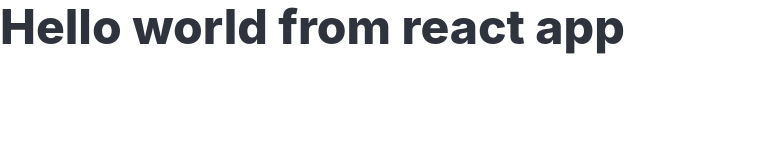
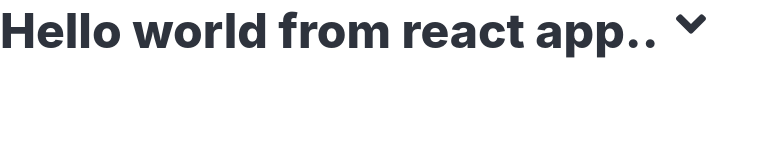
Before and after one commit to empyrean-sama/kanbanPlus-todo, a React (Vite) app: page / in a window 1280 px wide. Shown: the top 160 px of the page, without its empty margins (0-767 px from the left). Built offline with nearby package versions, Linux system fonts and the light colour scheme.

Commit message:
feat: Add new dependency, react-icons

```diff
--- a/package.json
+++ b/package.json
@@ -15,6 +15,7 @@
     "@types/react-dom": "^18.3.1",
     "bulma": "^1.0.2",
     "react": "^18.3.1",
-    "react-dom": "^18.3.1"
+    "react-dom": "^18.3.1",
+    "react-icons": "^5.3.0"
   }
 }
--- a/src/components/App.tsx
+++ b/src/components/App.tsx
@@ -1,5 +1,6 @@
 import React from 'react';
+import { FaAngleDown } from "react-icons/fa";
 
 export default function App() {
-    return <h1 className='title is-1'>Hello world from react app</h1>
+    return <h1 className='title is-1'>Hello world from react app.. <FaAngleDown /></h1>
 }
```
Also changed, not shown: 1 other file (tests, documents, lock files or other folders).
